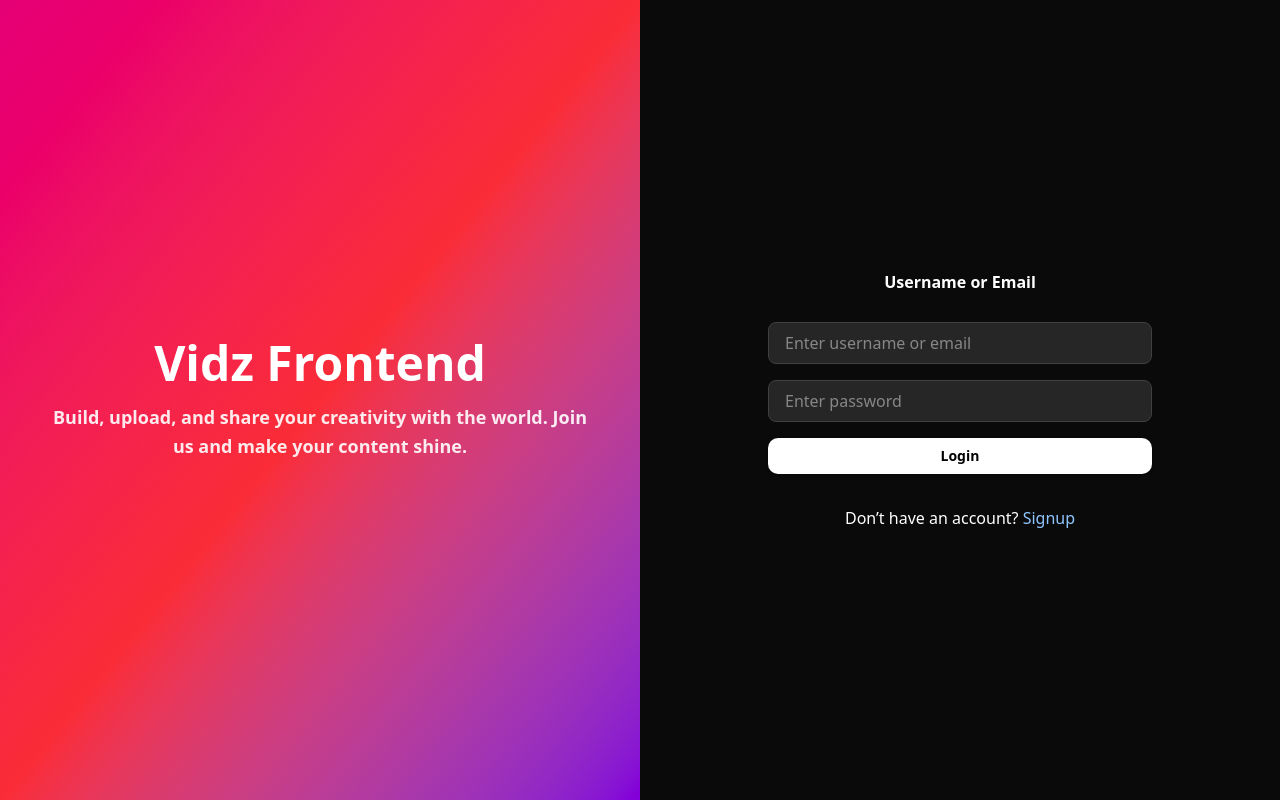
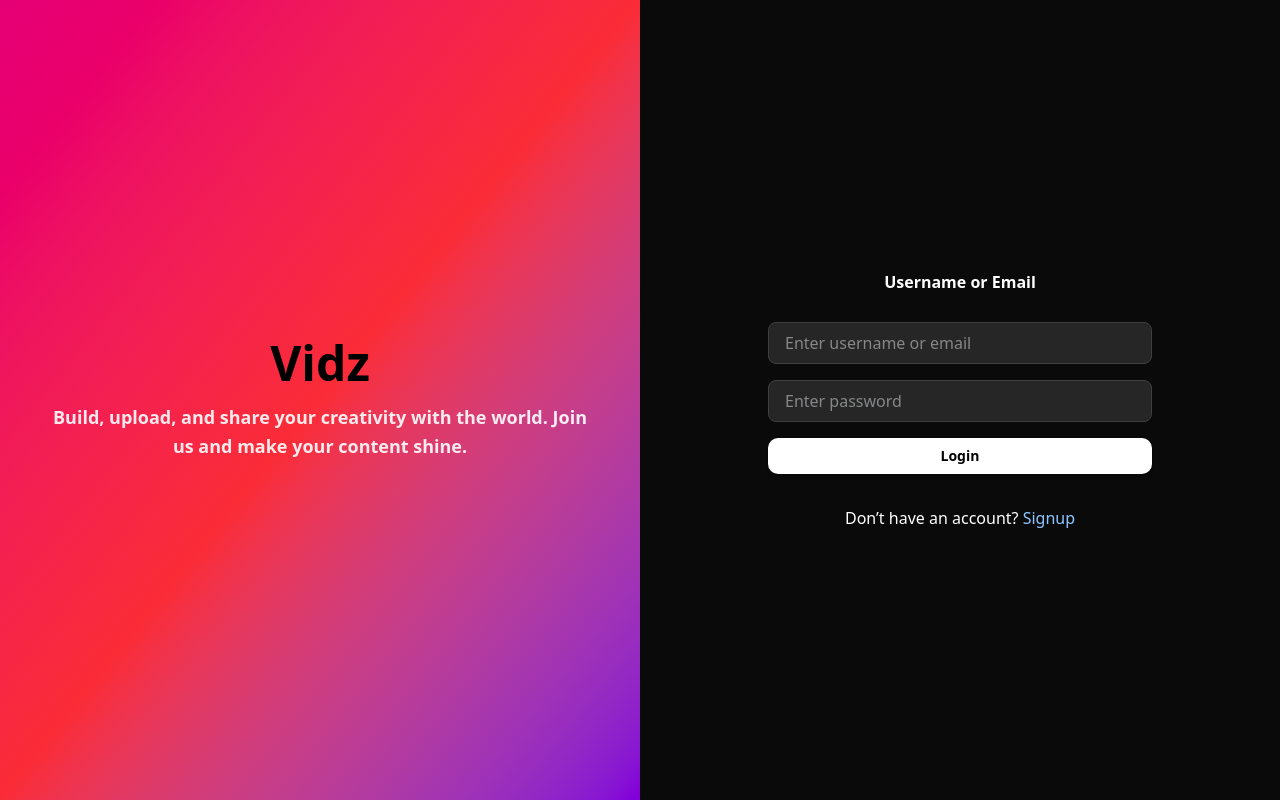
Before and after one commit to Ram-1418/vidz-frontend, a React (Vite) app: page /login in a window 1280 px wide. Built offline with nearby package versions, Linux system fonts and the light colour scheme; no server answers.

Commit message:
change the Name of the yt

```diff
--- a/src/components/auth/registerForm.tsx
+++ b/src/components/auth/registerForm.tsx
@@ -35,7 +35,7 @@ const RegisterForm = () => {
       <div className="hidden md:flex flex-col justify-center items-center bg-gradient-to-br from-pink-600 via-red-500 to-purple-700 p-12">
         <div className="max-w-md text-center">
           <h1 className="text-5xl font-extrabold mb-4 text-black">
-            Vidz Frontend
+            Vidz
           </h1>
           <p className="text-lg opacity-25 leading-relaxed">
             Build, upload, and share your creativity with the world. Join us and
--- a/src/components/loginwithusername.tsx
+++ b/src/components/loginwithusername.tsx
@@ -60,7 +60,7 @@ const LoginWithUsername = () => {
     <div className="h-screen w-screen grid grid-cols-1 md:grid-cols-2 text-white">
       {/* LEFT SECTION */}
       <div className="md:flex flex-col justify-center items-center h-screen bg-gradient-to-br from-pink-600 via-red-500 to-purple-700 p-12">
-        <h1 className="text-white font-extrabold text-5xl mb-4">Vidz Frontend</h1>
+        <h1 className="text-black font-extrabold text-5xl mb-4">Vidz </h1>
         <p className="text-lg opacity-90 leading-relaxed text-white font-bold text-center">
           Build, upload, and share your creativity with the world. Join us and
           make your content shine.
```
